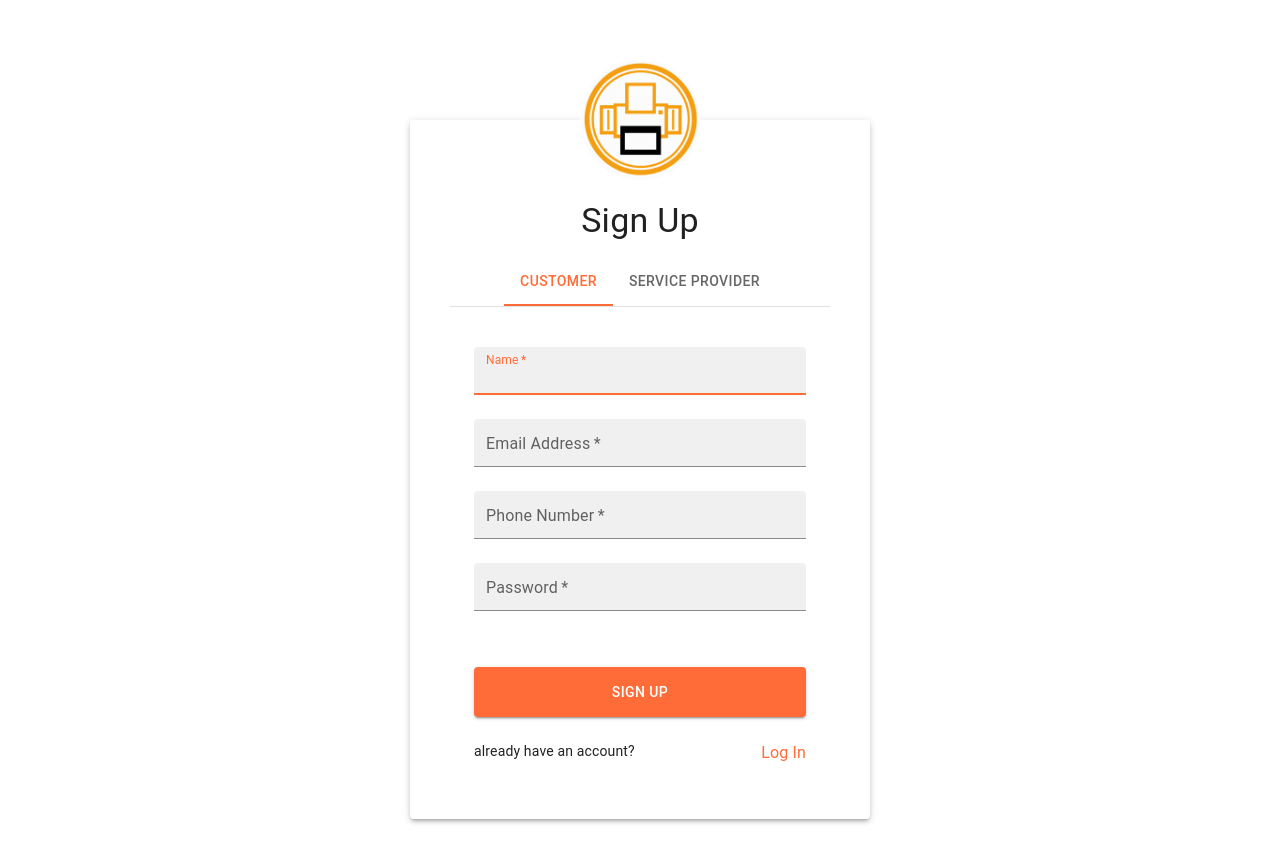
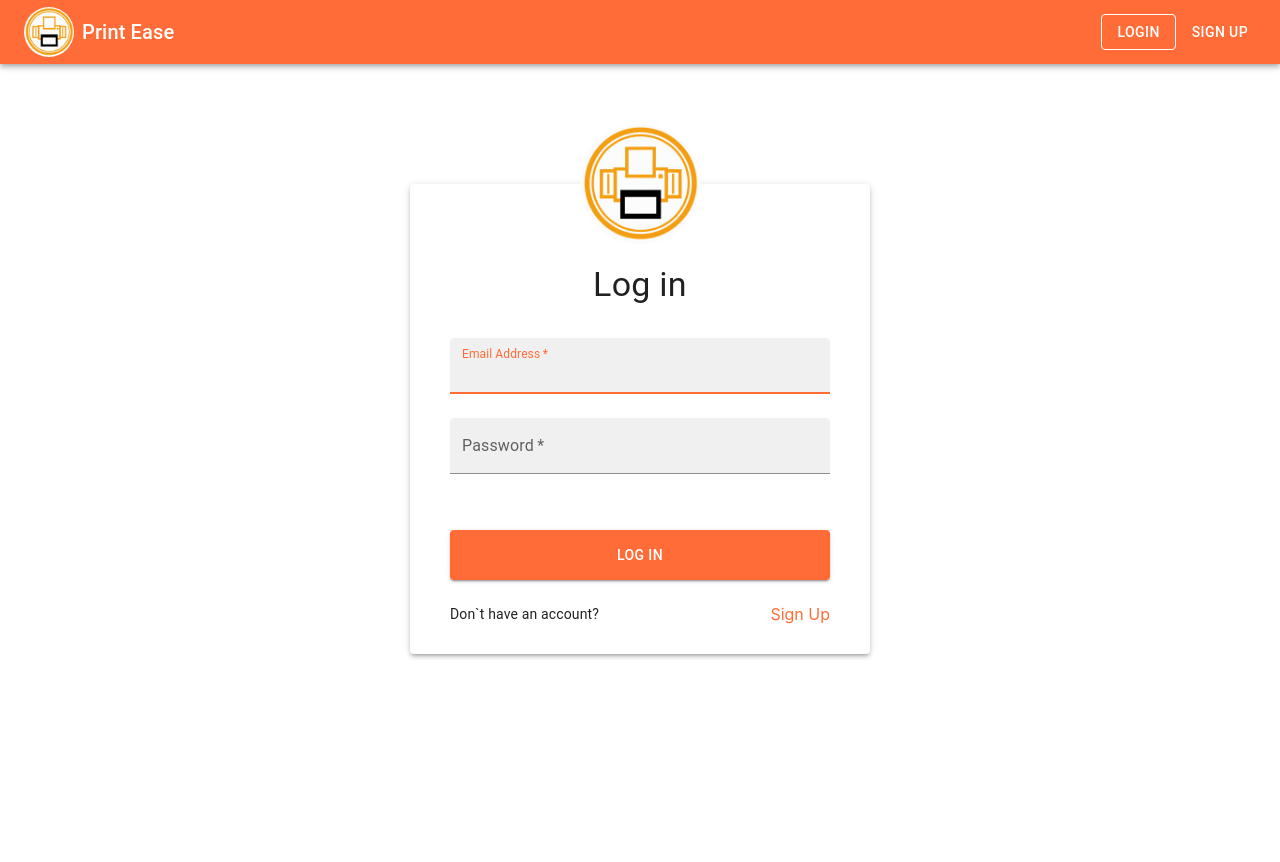
Before and after one commit to N-Harsha/printease-fe, a React (Create React App) app: page /login in a window 1280 px wide. Shown: the top 862 px of the page. After the commit the page ends 800 px from the top, so only its background shows below. Built offline with nearby package versions, Linux system fonts and the light colour scheme.

Commit message:
added all functionality for the login page

```diff
--- a/package.json
+++ b/package.json
@@ -18,6 +18,7 @@
     "react-hook-form": "^7.43.9",
     "react-query": "^3.39.3",
     "react-redux": "^8.0.5",
+    "react-router-dom": "^6.10.0",
     "react-scripts": "5.0.1",
     "styled-components": "^5.3.9",
     "web-vitals": "^2.1.4"
--- a/src/App.js
+++ b/src/App.js
@@ -1,11 +1,28 @@
 import "./App.css";
 import Login from "./components/Login";
+import SignUp from "./components/SignUp";
+import { Redirect, Route, Routes } from "react-router-dom";
+import Navbar from "./components/Navbar";
+import Home from "./components/Home";
+import Dashboard from "./components/Dashboard";
 
-import SignUp from './components/SignUp'
-import Test from './components/Test'
+
+const PrivateRoute = (props) =>{
+    return <Route {...props}/>
+}
 
 function App() {
-    return <SignUp />;
+    return (
+        <>
+            <Navbar />
+            <Routes>
+                <Route path="/login" Component={Login} />
+                <Route path="/signup" Component={SignUp} />
+                <Route path="/dashboard" Component={Dashboard} />
+                <Route path="/" Component={Home} />
+            </Routes>
+        </>
+    );
 }
 
 export default App;
--- /dev/null
+++ b/src/components/Dashboard.js
@@ -0,0 +1,9 @@
+import React from 'react'
+
+const Dashboard = () => {
+  return (
+    <div>Dashboard</div>
+  )
+}
+
+export default Dashboard
--- /dev/null
+++ b/src/components/Home.js
@@ -0,0 +1,9 @@
+import React from 'react'
+
+const Home = () => {
+  return (
+    <div>Home</div>
+  )
+}
+
+export default Home
--- a/src/components/Login.js
+++ b/src/components/Login.js
@@ -18,10 +18,12 @@ import { useMutation } from "react-query";
 import { api } from "../utils/APIMethods";
 import { loginApi } from "../constants";
 import Snackbar from "@mui/material/Snackbar";
-import Slide from "@mui/material/Slide";
 import MuiAlert from "@mui/material/Alert";
 import CheckIcon from "@mui/icons-material/Check";
-import CloseIcon from "@mui/icons-material/Close";
+import { StyledLink } from "../styled-components";
+import { login } from "./../features/Login.reducer";
+import { useNavigate } from "react-router-dom";
+import { useDispatch,useSelector } from "react-redux";
 
 const LoginPaper = styled(Paper)`
     max-width: 380px;
@@ -35,6 +37,8 @@ const Alert = React.forwardRef(function Alert(props, ref) {
 });
 
 const Login = () => {
+    const navigate = useNavigate();
+    const dispatch = useDispatch();
     const {
         register,
         handleSubmit,
@@ -46,14 +50,21 @@ const Login = () => {
         },
     });
     const [open, setOpen] = useState(false);
+    const [message, setMessage] = useState({});
 
     const { mutate, isLoading } = useMutation("LoginMutatation", {
         mutationFn: (body) => {
             api({ loginApi, method: "POST", body: body });
         },
-        onSuccess: () => {},
+        onSuccess: (data) => {
+            setMessage({ message: "LoginSuccessfully", severity: "success" });
+            setOpen(true);
+            navigate("/dashboard");
+            dispatch(login(data));
+        },
         onError: (error) => {
-            console.log(error);
+            setMessage({ message: error.message, severity: "error" });
+            setOpen(true);
         },
     });
 
@@ -62,8 +73,9 @@ const Login = () => {
     };
 
     const onSubmit = (data) => {
-        setOpen(true);
-        //mutate(data);
+        // setOpen(true);
+        // navigate("/dashboard");
+        mutate(data);
     };
 
     return (
@@ -82,7 +94,7 @@ const Login = () => {
                     sx={{ width: "100%" }}
                     icon={<CheckIcon fontSize="inherit" />}
                 >
-                        This is a success message!
+                    {message}
                 </Alert>
             </Snackbar>
             <Container>
@@ -166,9 +178,9 @@ const Login = () => {
                             <Typography variant="body2">
                                 Don`t have an account?
                             </Typography>
-                            <Link href="#" underline="hover">
-                                Sign Up
-                            </Link>
+                            <StyledLink to="/signup">
+                                <Link underline="hover">Sign Up</Link>
+                            </StyledLink>
                         </Grid>
                     </Box>
                 </LoginPaper>
--- /dev/null
+++ b/src/components/Navbar.js
@@ -0,0 +1,53 @@
+import React from "react";
+import AppBar from "@mui/material/AppBar";
+import Toolbar from "@mui/material/Toolbar";
+import Button from "@mui/material/Button";
+import Typography from "@mui/material/Typography";
+import logo from "./../images/logo.png";
+import { Box, LinearProgress } from "@mui/material";
+import { Grid } from "@material-ui/core";
+import { Link ,NavLink} from "react-router-dom";
+
+function Navbar() {
+    return (
+        <Box>
+            {/* <LinearProgress/> */}
+            <AppBar position="static">
+                <Toolbar
+                    sx={{
+                        display: "flex",
+                        justifyContent: "space-between",
+                    }}
+                >
+                    <Box sx={{ display: "flex", alignItems: "center", gap: 1 }}>
+                        <img
+                            src={logo}
+                            alt="Logo"
+                            width="50px"
+                            style={{ borderRadius: "50%" }}
+                        />
+                        <Typography variant="h6">Print Ease</Typography>
+                    </Box>
+                    <Box sx={{ display: "flex", alignItems: "center", gap: 1 }}>
+                        <NavLink
+                            to="/login"
+                            style={{ textDecoration: "none", color: "inherit" }}
+                        >
+                            <Button color="inherit" variant="outlined">
+                                Login
+                            </Button>
+                        </NavLink>
+                        <NavLink
+                            to="/signup"
+                            style={{ textDecoration: "none", color: "inherit" }}
+                        >
+                            <Button color="inherit">Sign Up</Button>
+                        </NavLink>
+                    </Box>
+                </Toolbar>
+            </AppBar>
+        </Box>
+    );
+}
+
+export default Navbar;
--- a/src/components/SignUp.js
+++ b/src/components/SignUp.js
@@ -21,7 +21,8 @@ import Stepper from "@mui/material/Stepper";
 import Step from "@mui/material/Step";
 import StepLabel from "@mui/material/StepLabel";
 import StepConnector from "@mui/material/StepConnector";
-import ErrorIcon from '@mui/icons-material/Error';
+import ErrorIcon from "@mui/icons-material/Error";
+import { StyledLink } from "../styled-components";
 
 function TabPanel(props) {
     const { children, value, index, ...other } = props;
@@ -35,7 +36,7 @@ function TabPanel(props) {
             {...other}
         >
             {value === index && (
-                <Box sx={{ p: 3 }}>
+                <Box sx={{ p: 1 }}>
                     <Typography>{children}</Typography>
                 </Box>
             )}
@@ -61,7 +62,7 @@ const SignUp = () => {
     const {
         register,
         handleSubmit,
-        formState: { errors,isValid },
+        formState: { errors, isValid },
     } = useForm({
         defaultValues: {
             name: "",
@@ -301,7 +302,7 @@ const SignUp = () => {
     };
     const handleNext = () => {
         handleSubmit(onSubmit);
-        if(Object.keys(errors).length!=0){
+        if (Object.keys(errors).length != 0) {
             console.log("kfsabuhfis");
             return;
         }
@@ -310,7 +311,7 @@ const SignUp = () => {
     const onSubmit = (data) => {
         console.log(errors);
         console.log(data);
-    }
+    };
     const steps = ["Enter Bussiness Details", "Enter Address"];
     function a11yProps(index) {
         return {
@@ -460,23 +461,6 @@ const SignUp = () => {
                                 >
                                     Sign Up
                                 </Button>
-                                <Grid
-                                    container
-                                    sx={{
-                                        justifyContent: "space-between",
-                                        mt: 3,
-                                    }}
-                                >
-                                    <Typography
-                                        variant="body2"
-                                        component="span"
-                                    >
-                                        already have an account?
-                                    </Typography>
-                                    <Link href="#" underline="hover">
-                                        Log In
-                                    </Link>
-                                </Grid>
                             </Box>
                         </TabPanel>
                         <TabPanel value={value} index={1}>
@@ -487,15 +471,16 @@ const SignUp = () => {
                                 {steps.map((label, index) => {
                                     const stepProps = {};
                                     const labelProps = {};
-                                    if(activeStep==index){
-                                        if(Object.keys(errors).length!=0) {
-                                            labelProps.icon = <ErrorIcon/>
+                                    if (activeStep == index) {
+                                        if (Object.keys(errors).length != 0) {
+                                            labelProps.icon = <ErrorIcon />;
                                         }
                                     }
                                     return (
-                                        <Step key={label} {...stepProps} >
-                                            <StepLabel {...labelProps} color="red"
-
+                                        <Step key={label} {...stepProps}>
+                                            <StepLabel
+                                                {...labelProps}
+                                                color="red"
                                             >
                                                 {label}
                                             </StepLabel>
@@ -542,16 +527,22 @@ const SignUp = () => {
                                                 variant="contained"
                                                 onClick={handleNext}
                                                 key="NextButton"
-                                            >Next</Button>
+                                            >
+                                                Next
+                                            </Button>
                                         ) : (
                                             <Button
                                                 variant="contained"
                                                 onClick={handleSubmit(onSubmit)}
                                                 key="signUpButton"
-                                            >Sign Up</Button>
+                                            >
+                                                Sign Up
+                                            </Button>
                                         )}
                                     </Grid>
                                 </Grid>
+                            </Box>
+                        </TabPanel>
                         <Grid
                             container
                             sx={{
@@ -562,12 +553,10 @@ const SignUp = () => {
                             <Typography variant="body2">
                                 already have an account?
                             </Typography>
-                                    <Link href="#" underline="hover">
-                                        Log In
-                                    </Link>
+                            <StyledLink to="/login">
+                                <Link underline="hover">Log In</Link>
+                            </StyledLink>
                         </Grid>
-                            </Box>
-                        </TabPanel>
                     </Box>
                 </LoginPaper>
             </Box>
--- /dev/null
+++ b/src/features/Login.reducer.js
@@ -0,0 +1,32 @@
+import { createSlice } from "@reduxjs/toolkit";
+
+const initialState = {
+    token: "",
+    email: "",
+    role: "",
+    name: "",
+};
+
+const userSlice = createSlice({
+    name: "user",
+    initialState,
+    reducers: {
+        login(state, action) {
+            state.token = action.payload.token;
+            state.name = action.payload.name;
+            state.role = action.payload.role;
+            state.email = action.payload.email;
+            return state;
+        },
+        logout(state, action) {
+            state.token = "";
+            state.name = "";
+            state.role = "";
+            state.email = "";
+            return state;
+        },
+    },
+});
+
+export const { login, logout } = userSlice.actions;
+export default userSlice.reducer;
--- a/src/features/store.js
+++ b/src/features/store.js
@@ -1,11 +1,11 @@
 import { configureStore} from "@reduxjs/toolkit";
-
+import userReducer from "./Login.reducer"
 
 
 const store = configureStore({
     name:"main",
     reducer:{
-
+        user:userReducer,
     }
 })
 
--- a/src/index.js
+++ b/src/index.js
@@ -7,12 +7,13 @@ import { Provider } from "react-redux";
 import { createTheme, ThemeProvider } from "@mui/material/styles";
 import { primaryColor } from "./constants";
 import { QueryClient, QueryClientProvider } from "react-query";
+import { BrowserRouter } from "react-router-dom";
 
 const theme = createTheme({
     palette: {
         primary: {
-          main:primaryColor,
-          contrastText:"white"
+            main: primaryColor,
+            contrastText: "white",
         },
     },
 });
@@ -26,14 +27,15 @@ const queryClient = new QueryClient({
     },
 });
 
-
 const root = ReactDOM.createRoot(document.getElementById("root"));
 root.render(
     <Provider store={store}>
         <ThemeProvider theme={theme}>
             <QueryClientProvider client={queryClient}>
                 <React.StrictMode>
-                    <App />
+                    <BrowserRouter>
+                        <App />
+                    </BrowserRouter>
                 </React.StrictMode>
             </QueryClientProvider>
         </ThemeProvider>
--- /dev/null
+++ b/src/styled-components/index.js
@@ -0,0 +1,7 @@
+import styled from "styled-components";
+import { Link } from "react-router-dom";
+
+export const StyledLink = styled(Link)`
+    text-decoration: none;
+    color: inherit;
+`
```
Also changed, not shown: 1 other file (tests, documents, lock files or other folders). Lines whose indentation alone changed are shown as unchanged.
